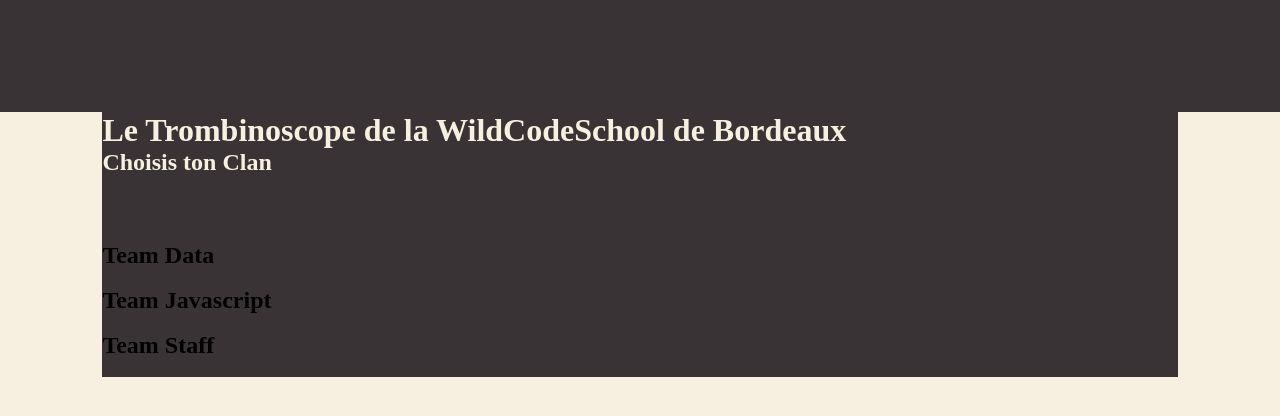
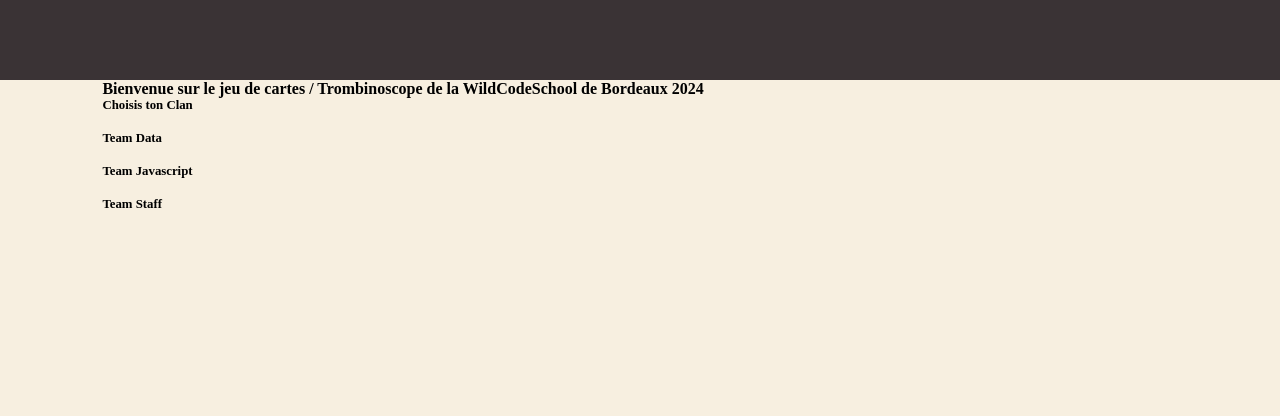
Before and after one commit to FranckWebPro/Trombinoscope, a plain HTML site: page index.html in a window 1280 px wide. Drawn offline with Linux system fonts and the light colour scheme.

Commit message:
2è version html + modif css

```diff
--- a/index.html
+++ b/index.html
@@ -1,6 +1,5 @@
 <!DOCTYPE html>
 <html lang="fr">
-
 <head>
     <meta charset="UTF-8">
     <meta name="viewport" content="width=device-width, initial-scale=1.0">
@@ -17,10 +16,8 @@
     </header>
     <!-- Main content -->
     <main>
-        <header>
-            <h1>Le Trombinoscope de la WildCodeSchool de Bordeaux</h1>
+            <h1>Bienvenue sur le jeu de cartes / Trombinoscope de la WildCodeSchool de Bordeaux 2024</h1>
             <h2>Choisis ton Clan</h2>
-        </header>
         <section>
             <!-- Carte équipe Data -->
             <div>
@@ -52,4 +49,6 @@
     </main>
 </body>
 
+   </main>
+</body>
 </html>
--- a/style.css
+++ b/style.css
@@ -2,6 +2,9 @@
     --primary-color: #3A3335;
     --secondary-color: #F7EFE0;
     --tertiary-color: #EBE0D1;
+    --font-primary-color: #F7EFE0;
+    --font-secondary-color:#3A3335;
+    --font-tertiary-color: black;
 }
 
 * {
@@ -10,14 +13,24 @@
     box-sizing: border-box;
 }
 
-body {
-    background-color: var(--secondary-color);
-}
 
 header {
     background-color: var(--primary-color);
     color: var(--secondary-color);
-    min-height: 7rem;
+    min-height: 10vh;
+}
+
+
+h1 {
+    font-size: 1rem;
+}
+
+h2 {
+    font-size: .8rem;
+}
+
+body {
+    background-color: var(--secondary-color);
 }
 
 a {
@@ -39,7 +52,7 @@
 }
 
 .li_logo {
-    background-color: var(--primary-color);
+    background-color: var(--secondary-color);
     color: var(--secondary-color);
     border-radius: 15px;;
     width: 140px; /*voir si on garde une taille fixe*/
@@ -51,7 +64,7 @@
 }
 
 section {
-    background: var(--primary-color);
+    background: var(--secondary-color);
 }
 
 
```
